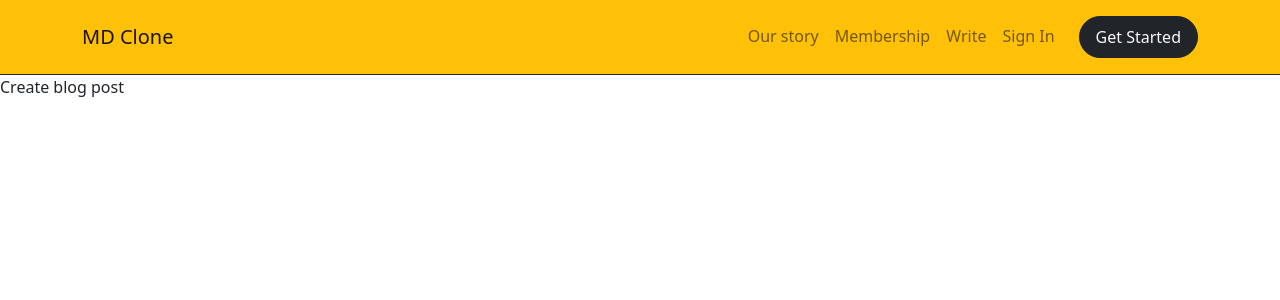
After one commit to gurnitha/dj5-medium-clone-last-trail, a Django app: page /blog/create/ in a window 1280 px wide. The commit adds this page. Shown: the top 300 px of the page. Run offline with Django 4.2, Linux system fonts and the light colour scheme; some libraries are stand-ins or nearby versions.

Commit message:
3. CREATE blog post - part 3: Create views, urls, templates

```diff
--- a/apps/blog/urls.py
+++ b/apps/blog/urls.py
@@ -11,4 +11,5 @@ app_name = 'blog'
 
 urlpatterns = [
     path('', views.home_view, name='home_view'),
+    path('blog/create/', views.create_blog_post_view, name='create_blog_post_view'),
 ]
--- a/apps/blog/views.py
+++ b/apps/blog/views.py
@@ -9,3 +9,9 @@ from django.shortcuts import render
 def home_view(request):
     return render(request, 'blog/index.html')
 # ///////////////////////// home_view /////////////////////////
+
+
+# ///////////////////////// create_blog_post_view /////////////////////////
+def create_blog_post_view(request):
+    return render(request, 'blog/create_blog_post.html')
+# ///////////////////////// create_blog_post_view /////////////////////////
--- /dev/null
+++ b/templates/blog/create_blog_post.html
@@ -0,0 +1,10 @@
+<!-- templates/blog/create_blog_post.html -->
+
+{% extends 'base.html' %}
+{% block title %} {{ block.super}} Create blog post {% endblock title %}
+
+{% block content %}
+
+Create blog post
+
+{% endblock content %}
--- a/templates/inc/navbar.html
+++ b/templates/inc/navbar.html
@@ -16,7 +16,7 @@
                         <a class="nav-link" href="#"> Membership</a>
                     </li>
                     <li class="nav-item">
-                        <a class="nav-link" href="/blog/create/">Write</a>
+                        <a class="nav-link" href="{% url 'blog:create_blog_post_view' %}">Write</a>
                     </li>
 
                     <!-- Dropdown -->
```
Also changed, not shown: templates/blog/account/login.html (deleted, +0 -39 lines), README.md.
